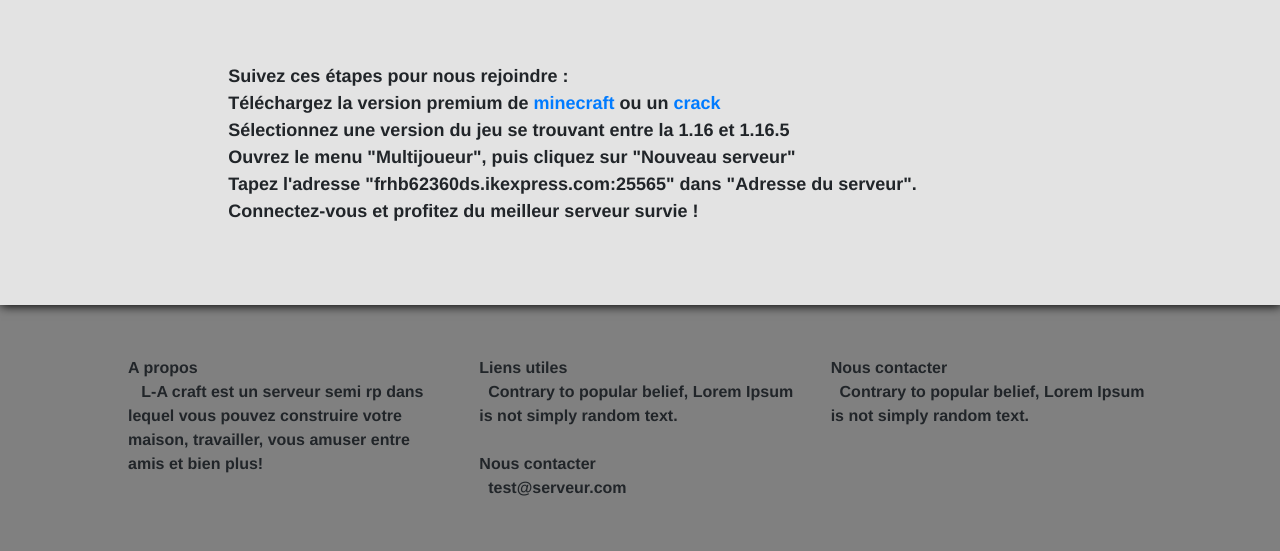
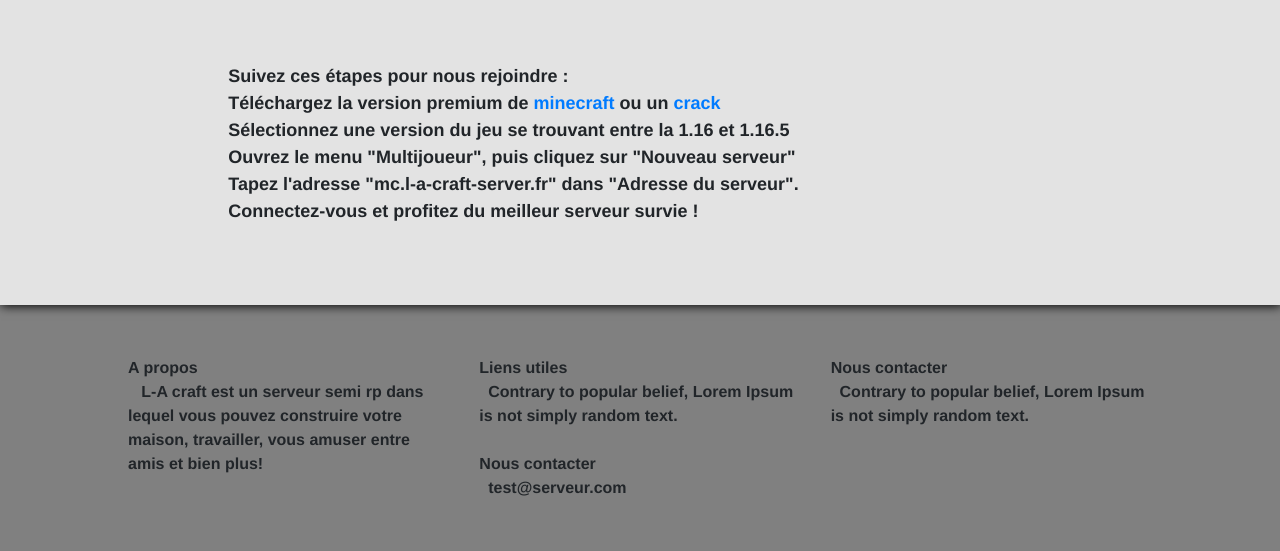
Before and after one commit to ManonRenoult/L-A-Craft, a PHP site: page /rejoindre.php in a window 1280 px wide. Shown: the part 721-1272 px from the top of the page. Run offline with PHP 8.4, Linux system fonts and the light colour scheme; the visitor is signed in with stand-in values (Sample User, id 1); some libraries are stand-ins or nearby versions.

Commit message:
changement ip serveur

```diff
--- a/rejoindre.php
+++ b/rejoindre.php
@@ -8,7 +8,7 @@
                 Téléchargez la version premium de  <a href="https://www.minecraft.net/fr-fr/">minecraft</a> ou un <a href="https://tlauncher.org/en/">crack</a> <br>
                 Sélectionnez une version du jeu se trouvant entre la 1.16 et 1.16.5 <br>
                 Ouvrez le menu "Multijoueur", puis cliquez sur "Nouveau serveur"<br>
-                Tapez l'adresse "frhb62360ds.ikexpress.com:25565" dans "Adresse du serveur". <br>
+                Tapez l'adresse "mc.l-a-craft-server.fr" dans "Adresse du serveur". <br>
                 Connectez-vous et profitez du meilleur serveur survie ! <br>
             </p>
 
```
